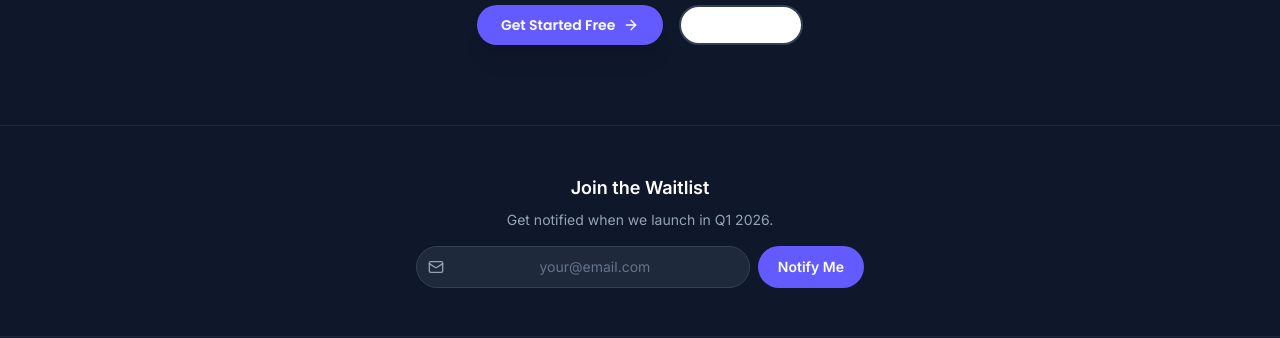
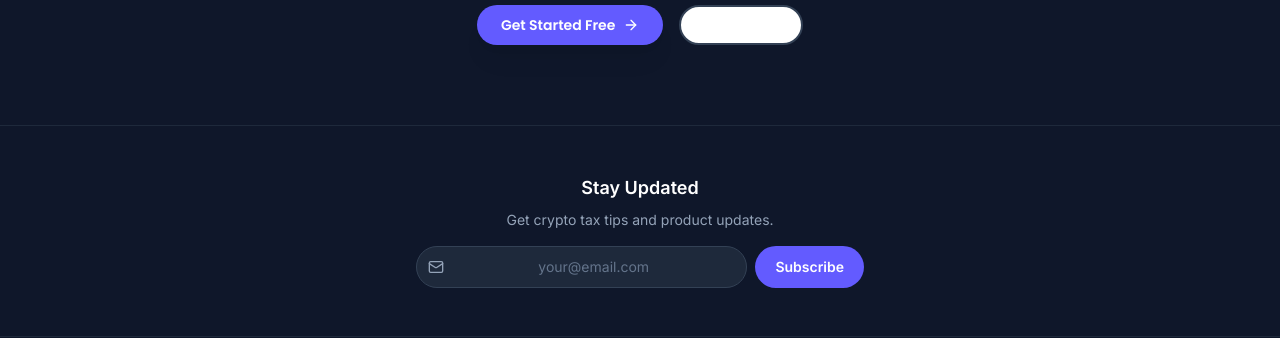
Before and after one commit to Sean-Bravo/trw, a Next.js app: page / in a window 1280 px wide. Shown: the part 8084-8422 px from the top of the page. Built offline with nearby package versions, Linux system fonts and the light colour scheme; no server answers.

Commit message:
fix: remove waitlist language - app is live now

```diff
--- a/components/marketing/Footer.tsx
+++ b/components/marketing/Footer.tsx
@@ -34,7 +34,7 @@ export function Footer() {
 
       if (response.ok) {
         setStatus('success');
-        setMessage("Thanks! We'll notify you when we launch.");
+        setMessage("Thanks! You're subscribed.");
         setEmail('');
       } else {
         setStatus('error');
@@ -84,9 +84,9 @@ export function Footer() {
       <div className="py-12 border-b border-slate-800">
         <Container>
           <div className="max-w-md mx-auto text-center">
-            <h3 className="font-semibold text-lg mb-2">Join the Waitlist</h3>
+            <h3 className="font-semibold text-lg mb-2">Stay Updated</h3>
             <p className="text-sm text-slate-400 mb-4">
-              Get notified when we launch in Q1 2026.
+              Get crypto tax tips and product updates.
             </p>
             <form onSubmit={handleSubmit} className="flex gap-2">
               <div className="flex-1 relative">
@@ -106,7 +106,7 @@ export function Footer() {
                 disabled={status === 'loading' || status === 'success'}
                 className="px-5 py-2.5 bg-[var(--color-primary-500)] hover:bg-[var(--color-primary-600)] disabled:bg-[var(--color-primary-700)] text-white text-sm font-semibold rounded-full transition-colors"
               >
-                {status === 'loading' ? '...' : status === 'success' ? 'Done!' : 'Notify Me'}
+                {status === 'loading' ? '...' : status === 'success' ? 'Done!' : 'Subscribe'}
               </button>
             </form>
             {message && (
```
